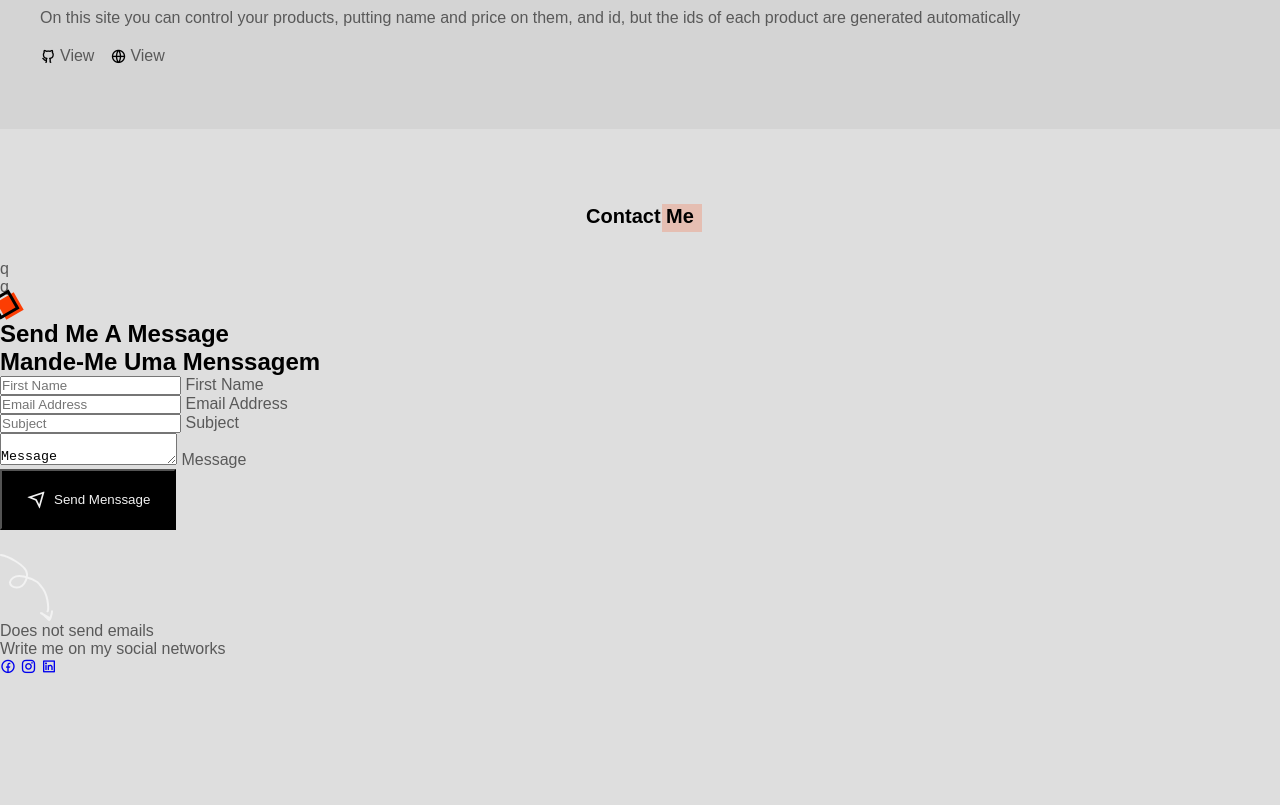
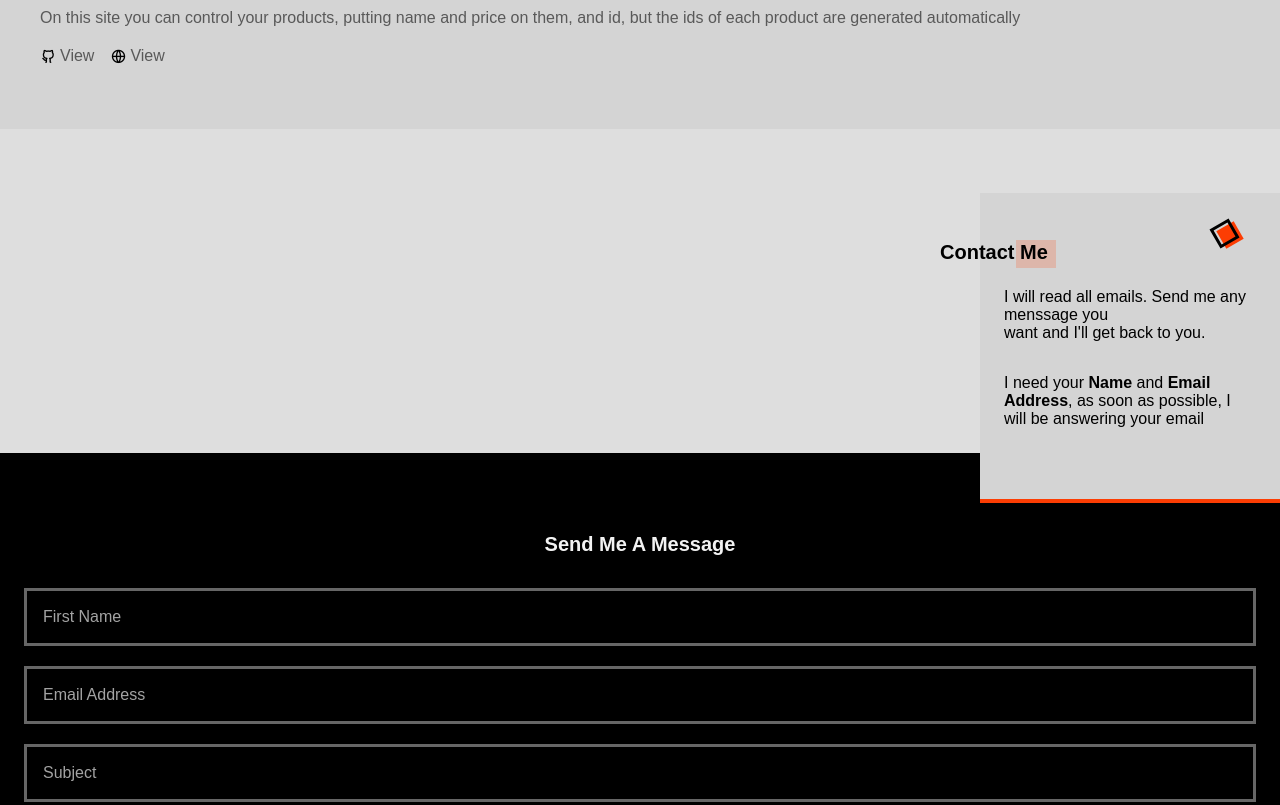
Before and after one commit to NathanDeSouzaBrito/Portifolio-Front-End, a plain HTML site: page index.html in a window 1280 px wide. Shown: the part 6686-7491 px from the top of the page. Before the commit the page ends 7394 px from the top, so only its background shows below. Drawn offline with nearby package versions, Linux system fonts and the light colour scheme; a web font is replaced by a local one.

Commit message:
add style in contact-CSS / add estilo no contact-CSS

```diff
--- a/index.html
+++ b/index.html
@@ -662,15 +662,30 @@
           <h2 class="section__title-2 En"><span>Contact Me</span></h2>
           <h2 class="section__title-2 Pt-br"><span>Contrate-Me</span></h2>
 
-          <p class="contact__description-1">q</p>
-          <p class="contact__description-2">q</p>
+          <p class="contact__description-1 En">
+            I will read all emails. Send me any menssage you <br />
+            want and I'll get back to you.
+          </p>
+          <p class="contact__description-1 Pt-br">
+            Vou ler todos os e-mails. Me manda qualquer menssage que você quiser
+            e eu vou voltar para você.
+          </p>
+
+          <p class="contact__description-2 En">
+            I need your <b>Name</b> and <b>Email Address</b>, as soon as
+            possible, I will be answering your email
+          </p>
+          <p class="contact__description-2 Pt-br">
+            Preciso do seu <b>Nome</b> e <b>Endereço de E-mail</b>, assim que
+            possivel, estarei respondendo seu email
+          </p>
 
           <div class="geometric-box"></div>
         </div>
 
         <div class="contact__mail">
           <h2 class="contact__title En">Send Me A Message</h2>
-          <h2 class="contact__title Pt-">Mande-Me Uma Menssagem</h2>
+          <h2 class="contact__title Pt-br">Mande-Me Uma Menssagem</h2>
 
           <!--============ Form En =================-->
           <form action="" class="contact__form En" id="contact-form">
@@ -718,10 +733,8 @@
                 id="massage"
                 class="contact__input"
                 required
-                placeholder=""
-              >
-                    Message</textarea
-              >
+                placeholder="Message"
+              ></textarea>
               <label for="message" class="contact__label">Message</label>
             </div>
 
@@ -731,9 +744,9 @@
           </form>
 
           <!--============ Form Pt-br ==============-->
-          <form action="" class="contact__form Pt-br" id="contact-form">
+          <form action="" class="contact__form" id="contact-form">
             <div class="contact__group">
-              <div class="contact__box">
+              <div class="contact__box Pt-br">
                 <input
                   type="text"
                   name="user_name"
@@ -745,7 +758,7 @@
                 <label for="name" class="contact__label">Nome</label>
               </div>
 
-              <div class="contact__box">
+              <div class="contact__box Pt-br">
                 <input
                   type="email"
                   name="user_email"
@@ -760,7 +773,7 @@
               </div>
             </div>
 
-            <div class="contact__box">
+            <div class="contact__box Pt-br">
               <input
                 type="text"
                 name="user_subject"
@@ -772,25 +785,20 @@
               <label for="subject" class="contact__label">Assunto</label>
             </div>
 
-            <div class="contact__box contact__area">
+            <div class="contact__box contact__area Pt-br">
               <textarea
                 name="user_message"
                 id="massage"
                 class="contact__input"
                 required
-                placeholder=""
-              >
-                    Menssagem</textarea
-              >
+                placeholder="Menssagem"
+              ></textarea>
               <label for="message" class="contact__label">Menssagem</label>
             </div>
-
-            <button type="submit" class="contact__button button">
-              <i class="ri-send-plane-line"></i> Enviar Menssage
-            </button>
           </form>
         </div>
 
+        <!--============== Contact Socila ==============-->
         <div class="contact__social">
           <img src="/imgs/arrow.svg" alt="" class="contact__social-arrow" />
 
--- a/style.css
+++ b/style.css
@@ -746,3 +746,198 @@ button i {
 .projects__card:hover {
     background-color: var(--white-color);
 }
+
+/*======================== CONTACT ==========================*/
+.contact {
+    padding-bottom: 0;
+}
+
+.contact__container {
+    position: relative;
+    grid-template-rows: 300px max-content max-content;
+    row-gap: 0;
+}
+
+.contact__data {
+    position: relative;
+    width: 300px;
+    height: 310px;background-color: var(--container-color);
+    padding: 3rem 1.5rem 3.5rem;
+    margin-left: auto;
+    border-bottom: 4px solid var(--first-color);
+    z-index: 5;
+    transition: background-color .4s;
+}
+
+.contact__data .section__title-2 {
+    margin: 0 0 1.5rem;
+    transform: translateX(-4rem);
+}
+
+.contact__description-1 {
+    color: var(--title-color);
+    font-weight: var(--font-medium);
+    margin-bottom: 2rem;
+}
+
+.contact__description-2 {
+    color: var(--title-color);
+    font-size: var(--smaller-font-size);
+}
+
+.contact__data .geometric-box {
+    top: 2rem;
+    right: 2.5rem;
+}
+
+.contact__mail {
+    position: relative;
+    background-color: var(--black-color);
+    padding: 5rem 1.5rem 2.5rem;
+    margin-top: -2.5rem;
+    transition: background-color .4s;
+}
+
+.contact__title {
+    color: var(--white-color);
+    font-size: var(--h2-font-size);
+    margin-bottom: 2rem;
+    text-align: center;
+}
+
+.contact__form,
+.contact__group {
+    display: grid;
+    row-gap: 1.25rem;
+}
+
+.contact__form {
+    position: relative;
+}
+
+
+.contact__box {
+    position: relative;
+    width: 100%;
+    height: 58px;
+}
+
+.contact__input,
+.contact__button {
+    font-family: var(--body-font);
+    font-size: var(--normal-font-size);
+    outline: none;
+    border: none;
+}
+
+.contact__input {
+    position: absolute;
+    width: 100%;
+    height: 100%;
+    background-color: var(--black-color);
+    border: 3px solid var(--black-color-light);
+    color: var(--white-color);
+    padding: .5rem 1rem;
+    font-weight: var(--font-medium);
+    transition: border .4s, background-color .4s;
+}
+
+.contact__input::placeholder {
+    color: var(--text-color-light);
+    transition: opacity .4s;
+}
+
+.contact__input:focus {
+    border: 3px solid var(--white-color);
+}
+.contact__input:-webkit-autofill {
+    transition: background-color 6000s, color;
+}
+
+.contact__label {
+    position: absolute;
+    top: 8px;
+    left: 10px;
+    color: var(--text-color-light);
+    font-size: var(--smaller-font-size);
+    font-weight: var(--font-medium);
+    background-color: var(--black-color);
+    padding: 8px;
+    pointer-events: none;
+    transition: top .4s, opacity .4s, background-color .4s;
+    opacity: 0;
+}
+
+.contact__form .contact__area {
+    height: 10rem;
+}
+.contact__area textarea {
+    resize: none;
+    padding-top: 1rem;
+}
+.contact__button {
+    background-color: var(--first-color);
+    cursor: pointer;
+}
+
+.contact__input:focus::placeholder {
+    opacity: 0;
+}
+
+.contact__input:focus + .contact__label,
+.contact__input:not(:placeholder-shown)
+.contact__input:not(:focus) + .contact__label {
+    opacity: 1;
+    top: -16px;
+}
+
+.contact__social {
+    display: grid;
+    row-gap: 1rem;
+    background-color: hsl(0, 0% ,10%);
+    padding-block: 1rem 2rem;
+    text-align: center;
+}
+
+.contact__social-arrow {
+    width: 32px;
+    margin: 0 auto;
+}
+
+.contact__social-data {
+    display: flex;
+    flex-direction: column;
+    row-gap: 1.5rem;
+}
+
+.contact__social-description-1 {
+    color: var(--text-color);
+    font-size: var(--smaller-font-size);
+    margin-bottom: .5rem;
+}
+
+.contact__social-description-2 {
+    color: var(--white-color);
+    font-size: var(--smaller-font-size);
+    font-weight: var(--font-semi-bold);
+}
+
+.contatc__social-links {
+    display: flex;
+    justify-content: center;
+    column-gap: .75rem;
+}
+
+.contact__social-link {
+    background-color: var(--black-color-light);
+    padding: 6px;
+    color: var(--white-color);
+    font-size: 1.25rem;
+    display: grid;
+    place-items: center;
+    transition: background-color .3s;
+}
+
+.contact__social-link:hover {
+    background-color: var(--first-color);
+}
```
